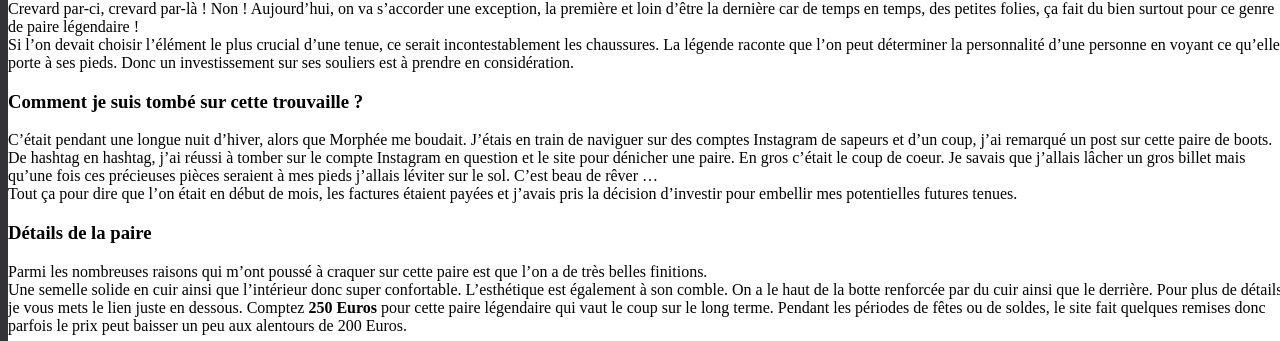
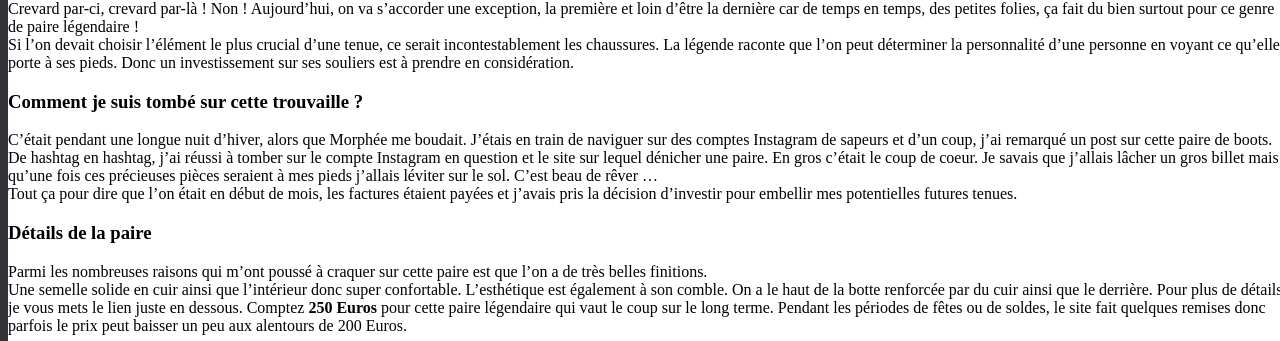
Before and after one commit to darkh2/darkh2.github.io, a Jekyll site: the page built from _posts/2017-11-04-Les-Jack-Boots-Légendaires.md, in a window 1280 px wide. Shown: the part 1254-1595 px from the top of the page. Built offline with Jekyll 4.4.1, drawn with Linux system fonts in a browser that asks for light colours; comment, search, counter and statistics services are not loaded.

Commit message:
Update 2017-11-04-Les-Jack-Boots-Légendaires.md

```diff
--- a/_posts/2017-11-04-Les-Jack-Boots-Légendaires.md
+++ b/_posts/2017-11-04-Les-Jack-Boots-Légendaires.md
@@ -15,7 +15,7 @@
 
 ### Comment je suis tombé sur cette trouvaille ?
 
-C'était pendant une longue nuit d'hiver, alors que Morphée me boudait. J'étais en train de naviguer sur des comptes Instagram de sapeurs et d'un coup, j'ai remarqué un post sur cette paire de boots. De hashtag en hashtag, j'ai réussi à tomber sur le compte Instagram en question et le site pour dénicher une paire. En gros c'était le coup de coeur. Je savais que j'allais lâcher un gros billet mais qu'une fois ces précieuses pièces seraient à mes pieds j'allais léviter sur le sol. C'est beau de rêver ...
+C'était pendant une longue nuit d'hiver, alors que Morphée me boudait. J'étais en train de naviguer sur des comptes Instagram de sapeurs et d'un coup, j'ai remarqué un post sur cette paire de boots. De hashtag en hashtag, j'ai réussi à tomber sur le compte Instagram en question et le site sur lequel dénicher une paire. En gros c'était le coup de coeur. Je savais que j'allais lâcher un gros billet mais qu'une fois ces précieuses pièces seraient à mes pieds j'allais léviter sur le sol. C'est beau de rêver ...
 Tout ça pour dire que l'on était en début de mois, les factures étaient payées et j'avais pris la décision d'investir pour embellir mes potentielles futures tenues.
 
 ### Détails de la paire
```
